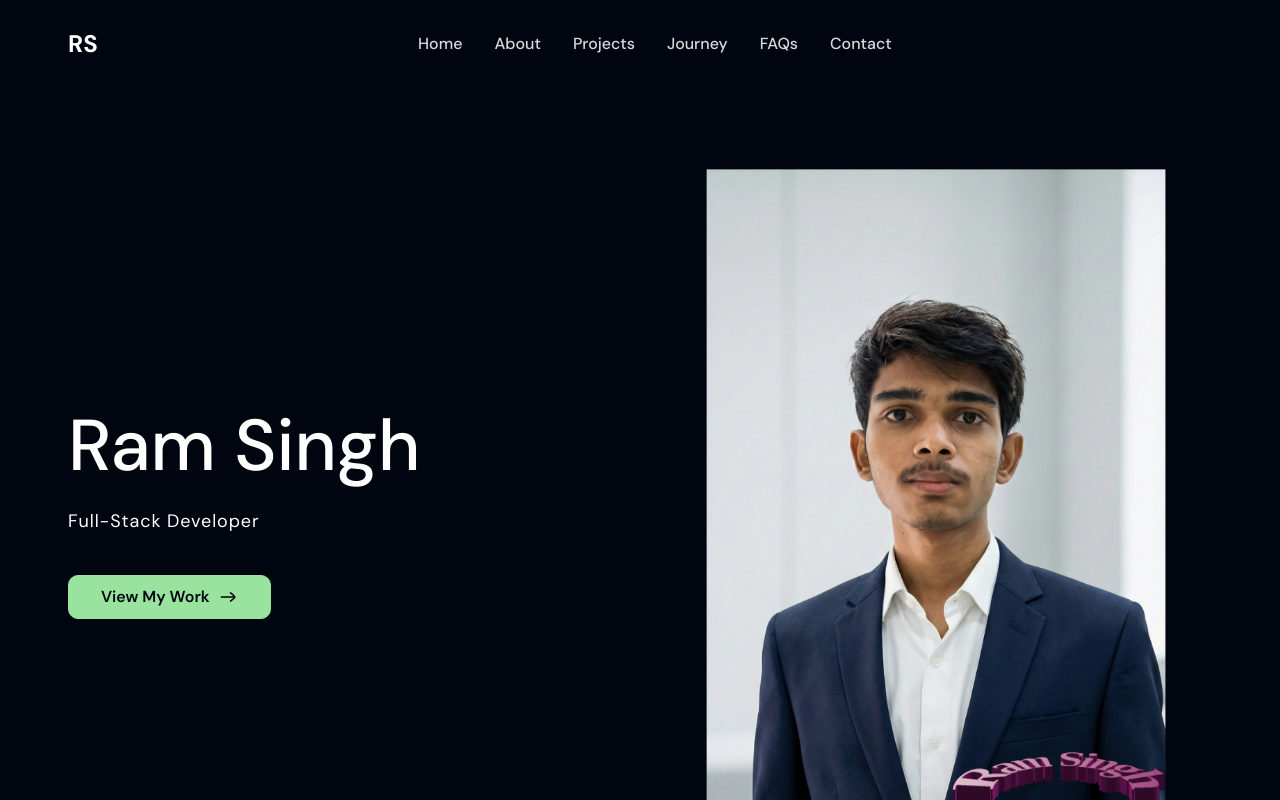
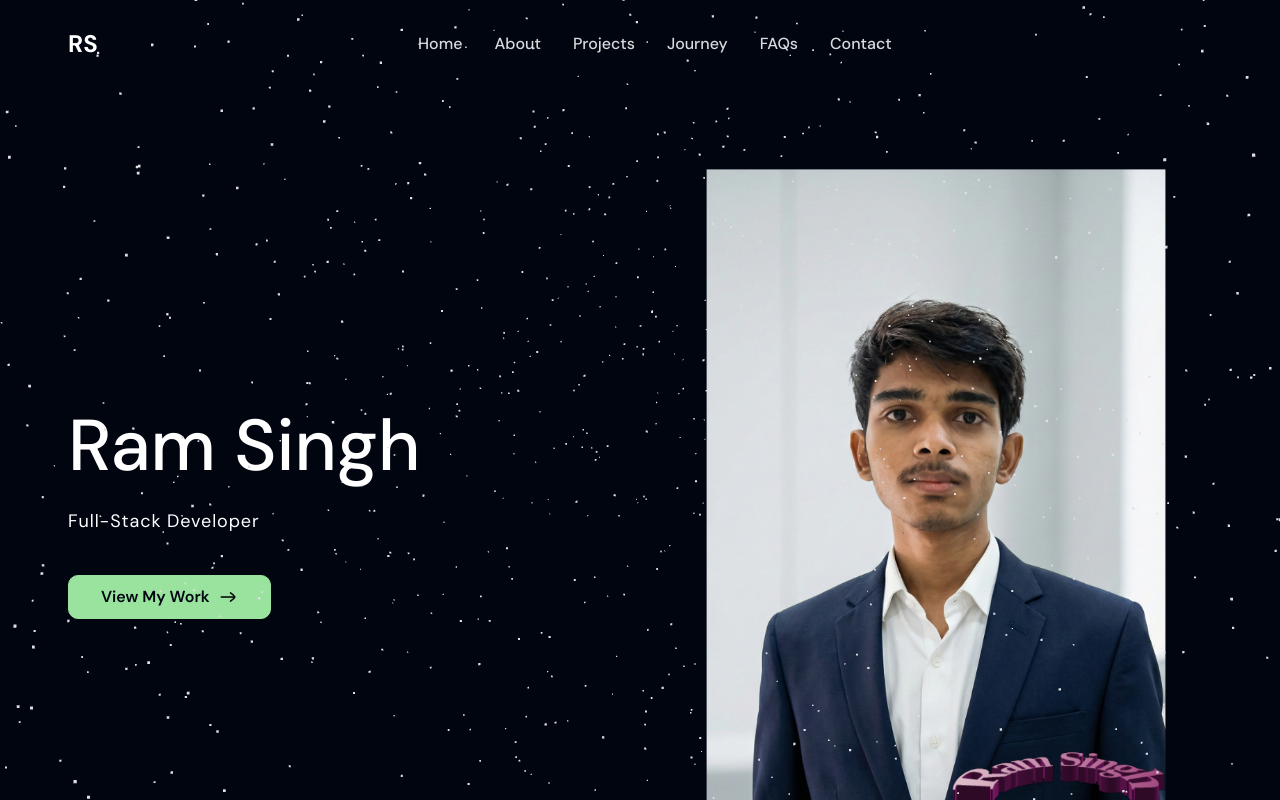
Before and after one commit to ramsingh20/ramsinght, a Next.js app: page / in a window 1280 px wide. Shown: the top 800 px of the page. Built offline with nearby package versions, Linux system fonts and the light colour scheme.

Commit message:
ready to deploy

```diff
--- a/src/components/Common/ThreeBackground.tsx
+++ b/src/components/Common/ThreeBackground.tsx
@@ -7,7 +7,7 @@ const Scene = dynamic(() => import("./ThreeScene"), { ssr: false });
 
 export default function ThreeBackground() {
   return (
-    <div className="w-full h-auto rounded-lg overflow-hidden fixed inset-0 -z-1">
+    <div className="w-screen h-screen rounded-lg fixed inset-0 z-0 overflow-hidden">
       {/* 2. Render the safely imported client-only scene */}
       <Scene />
     </div>
--- a/src/components/Common/ThreeScene.tsx
+++ b/src/components/Common/ThreeScene.tsx
@@ -11,7 +11,7 @@ function AnimatedStars() {
   useFrame(() => {
     if (starsRef.current) {
       starsRef.current.rotation.x += 0.0005;
-      starsRef.current.rotation.y += 0.0001;
+      starsRef.current.rotation.y += 0.00010;
       starsRef.current.rotation.x -= 0.00015;
       starsRef.current.rotation.y -= 0.0005;
     }
--- a/src/components/Home/Hero/index.tsx
+++ b/src/components/Home/Hero/index.tsx
@@ -21,7 +21,7 @@ const Hero = () => {
 
   return (
     <section
-      className="relative py-2 pt-30 overflow-hidden z-1"
+      className="relative py-2 pt-30 overflow-hidden -z-1"
       id="main-banner"
     >
       <div className="container">
```
